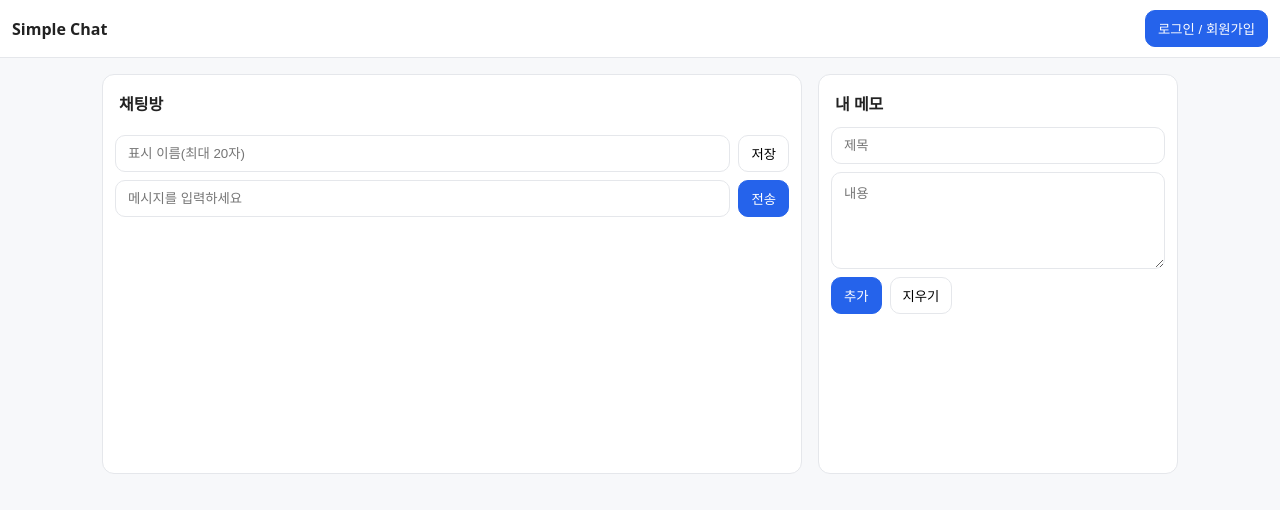
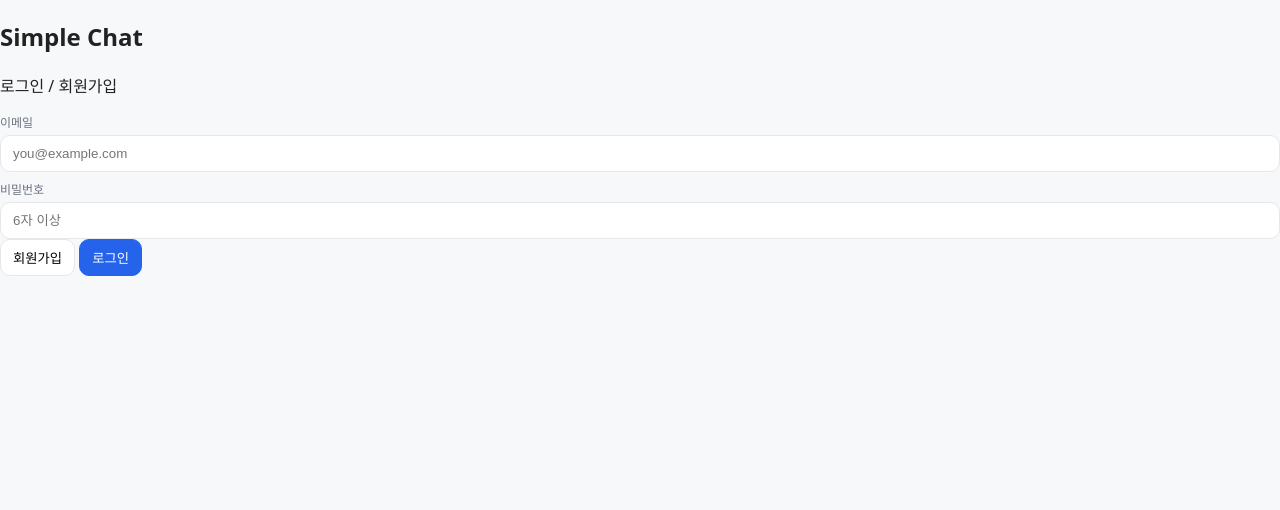
Before and after one commit to leoavce/something_else, a plain HTML site: page index.html in a window 1280 px wide. Drawn offline with Linux system fonts and the light colour scheme.

Commit message:
Update index.html

```diff
--- a/index.html
+++ b/index.html
@@ -3,82 +3,30 @@
 <head>
   <meta charset="utf-8" />
   <meta name="viewport" content="width=device-width,initial-scale=1" />
-  <title>Simple Realtime Chat + Notes</title>
-  <link rel="icon" href="./icons/icon-192.png" type="image/png" />
+  <title>로그인 / 회원가입</title>
   <link rel="stylesheet" href="./css/styles.css" />
 </head>
 <body>
-  <!-- 상단바: 로그인 상태/버튼 -->
-  <header class="topbar">
-    <div class="brand">Simple Chat</div>
-    <div class="auth-area">
-      <div id="user-info" class="user-info hidden">
-        <span id="user-name" class="user-name"></span>
-        <button id="btn-logout" class="btn">로그아웃</button>
-      </div>
-      <div id="auth-buttons" class="auth-buttons">
-        <button id="btn-open-auth" class="btn primary">로그인 / 회원가입</button>
-      </div>
-    </div>
-  </header>
+  <main class="auth-container">
+    <section class="auth-card">
+      <h1 class="auth-title">Simple Chat</h1>
+      <p class="auth-sub">로그인 / 회원가입</p>
 
-  <!-- 메인: 좌측 채팅, 우측 메모 -->
-  <main class="grid">
-    <!-- 채팅 -->
-    <section class="panel">
-      <h2 class="panel-title">채팅방</h2>
-      <ul id="messages" class="messages" aria-live="polite"></ul>
-
-      <div class="inputbar">
-        <input id="nickname" class="nick-input" placeholder="표시 이름(최대 20자)" maxlength="20" />
-        <button id="save-nick" class="btn">저장</button>
-      </div>
-
-      <div class="inputbar">
-        <input id="message" class="msg-input" placeholder="메시지를 입력하세요" maxlength="1000" />
-        <button id="send" class="btn primary">전송</button>
-      </div>
-    </section>
-
-    <!-- 메모 -->
-    <aside class="panel">
-      <h2 class="panel-title">내 메모</h2>
-
-      <div class="note-editor">
-        <input id="note-title" class="note-title" placeholder="제목" maxlength="100" />
-        <textarea id="note-body" class="note-body" rows="5" placeholder="내용"></textarea>
-        <div class="note-actions">
-          <button id="btn-note-save" class="btn primary">추가</button>
-          <button id="btn-note-clear" class="btn">지우기</button>
-        </div>
-      </div>
-
-      <ul id="note-list" class="note-list"></ul>
-    </aside>
-  </main>
-
-  <!-- 인증 모달 -->
-  <div id="auth-modal" class="modal hidden" aria-hidden="true">
-    <div class="modal-box" role="dialog" aria-modal="true" aria-labelledby="auth-title">
-      <h3 id="auth-title" class="modal-title">로그인 / 회원가입</h3>
-      <form id="auth-form">
+      <form id="auth-form" class="auth-form">
         <label class="label">이메일</label>
         <input id="auth-email" class="input" type="email" required placeholder="you@example.com" />
         <label class="label">비밀번호</label>
         <input id="auth-password" class="input" type="password" required minlength="6" placeholder="6자 이상" />
-        <div class="modal-actions">
+        <div class="auth-actions">
           <button id="btn-signup" type="button" class="btn">회원가입</button>
           <button id="btn-login"  type="button" class="btn primary">로그인</button>
         </div>
+        <p id="auth-msg" class="auth-msg"></p>
       </form>
-      <button id="btn-close-auth" class="btn block">닫기</button>
-    </div>
-  </div>
+    </section>
+  </main>
 
-  <!-- 스크립트 -->
   <script type="module" src="./js/firebase_bootstrap.js"></script>
-  <script type="module" src="./js/auth.js"></script>
-  <script type="module" src="./js/chat.js"></script>
-  <script type="module" src="./js/notes.js"></script>
+  <script type="module" src="./js/auth_page.js"></script>
 </body>
 </html>
```
